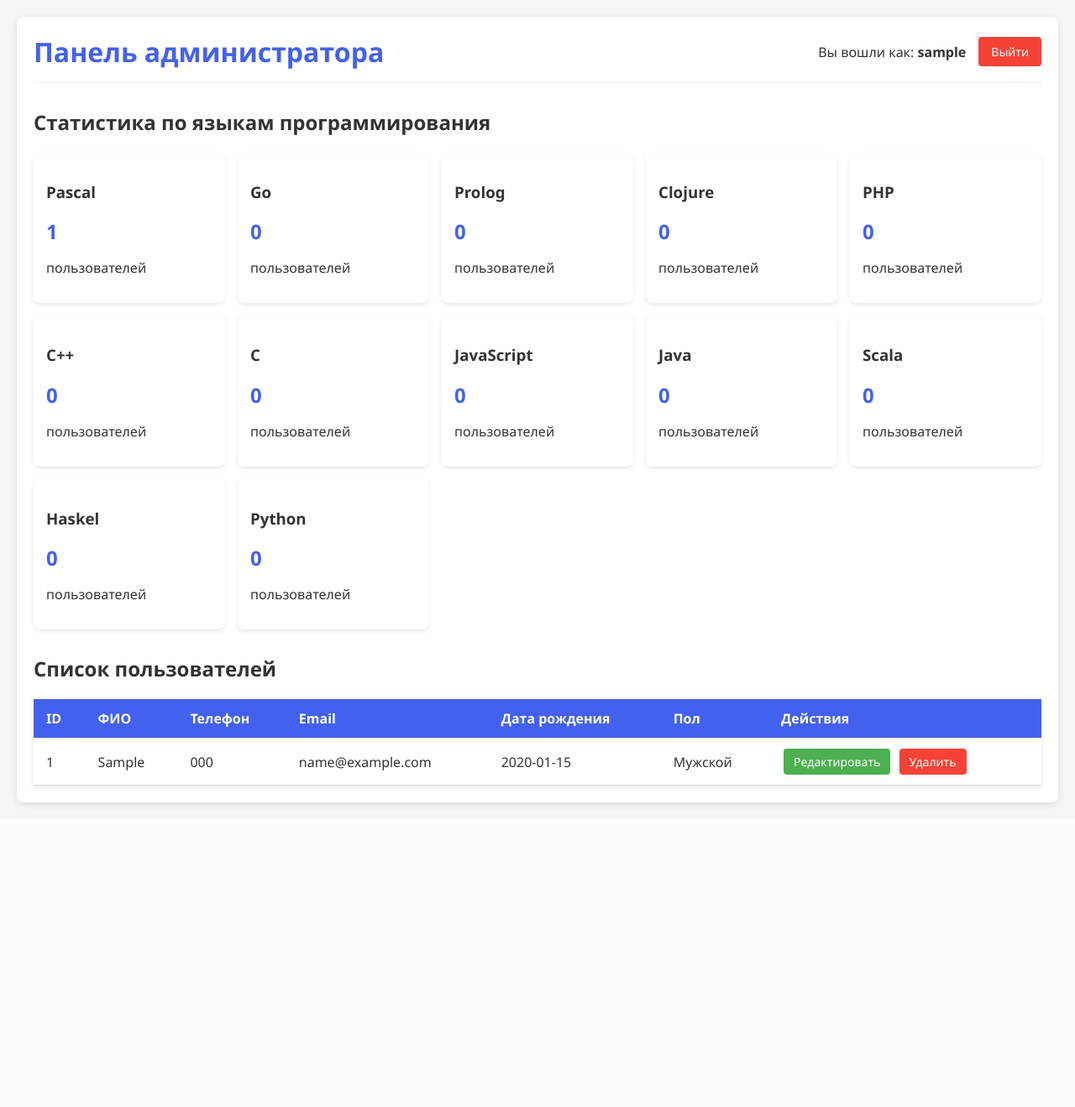
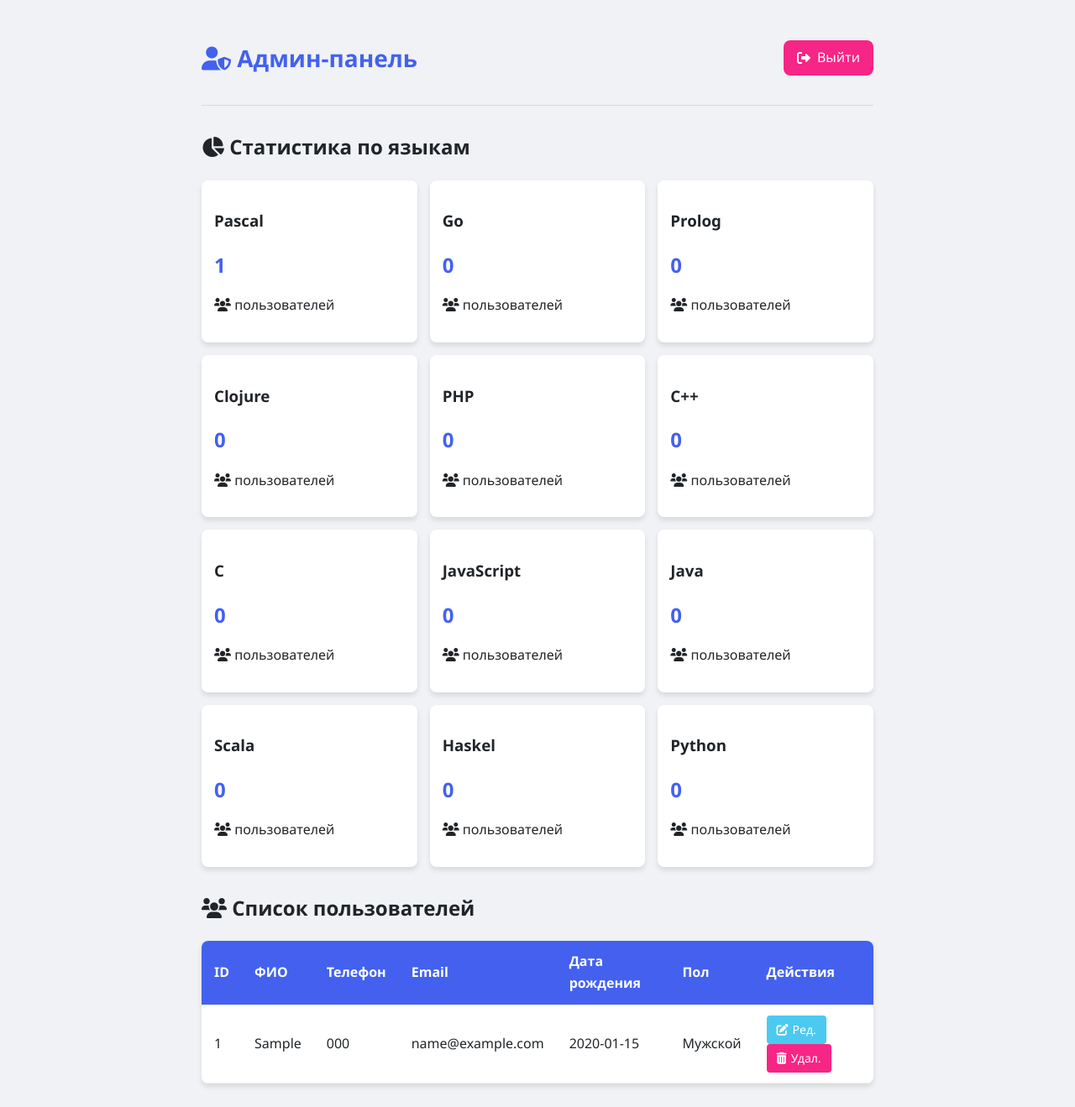
Before and after one commit to strayrampowtf/s0188277, a PHP site: page /backend/ex6/admin.php in a window 1280 px wide. Shown: the whole page at 84% size. Before the commit the page ends 961 px from the top, so only its background shows below. Run offline with PHP 8.4, Linux system fonts and the light colour scheme; the visitor is signed in with stand-in values (Sample User, id 1); data comes from the database, SQL or seed files in the repository; tables that the repository leaves empty hold one stand-in row (values such as "Sample post").

Commit message:
Update admin.php

```diff
--- a/backend/ex6/admin.php
+++ b/backend/ex6/admin.php
@@ -1,31 +1,24 @@
 <?php
 session_start();
 
-// Проверка авторизации
+// 1. Проверка авторизации
 if (!isset($_SESSION['admin_logged_in'])) {
     header('Location: admin_login.php');
     exit();
 }
 
-// Подключение к БД
+// 2. Подключение к БД
 $db = new PDO("mysql:host=localhost;dbname=u68775", 'u68775', '7631071', [
     PDO::ATTR_ERRMODE => PDO::ERRMODE_EXCEPTION
 ]);
 
-// Обработка удаления пользователя
+// 3. Обработка удаления
 if (isset($_GET['delete'])) {
     $id = (int)$_GET['delete'];
     try {
         $db->beginTransaction();
-
-        // Удаляем языки пользователя
-        $db->prepare("DELETE FROM application_languages WHERE application_id = ?")
-           ->execute([$id]);
-
-        // Удаляем основную запись
-        $db->prepare("DELETE FROM applications WHERE id = ?")
-           ->execute([$id]);
-
+        $db->prepare("DELETE FROM application_languages WHERE application_id = ?")->execute([$id]);
+        $db->prepare("DELETE FROM applications WHERE id = ?")->execute([$id]);
         $db->commit();
         header("Location: admin.php?deleted=1");
         exit();
@@ -35,10 +28,8 @@
     }
 }
 
-// Получение списка всех пользователей
+// 4. Получение данных
 $users = $db->query("SELECT * FROM applications ORDER BY id")->fetchAll();
-
-// Получение статистики по языкам
 $stats = $db->query("
     SELECT pl.name, COUNT(al.application_id) as user_count
     FROM programming_languages pl
@@ -54,150 +45,295 @@
     <meta charset="UTF-8">
     <meta name="viewport" content="width=device-width, initial-scale=1.0">
     <title>Админ-панель</title>
+    <link rel="stylesheet" href="https://cdnjs.cloudflare.com/ajax/libs/font-awesome/6.0.0/css/all.min.css">
     <style>
+        :root {
+            --primary: #4361ee;
+            --primary-dark: #3a56d4;
+            --danger: #f72585;
+            --success: #4cc9f0;
+            --light: #f8f9fa;
+            --dark: #212529;
+            --border-radius: 8px;
+            --shadow: 0 4px 6px rgba(0, 0, 0, 0.1);
+        }
+
         body {
             font-family: 'Segoe UI', Tahoma, Geneva, Verdana, sans-serif;
-            margin: 0;
+            background-color: #f0f2f5;
+            color: var(--dark);
+            line-height: 1.6;
             padding: 20px;
-            background-color: #f5f5f5;
-            color: #333;
         }
+
         .container {
-            max-width: 1200px;
+            max-width: 800px;
             margin: 0 auto;
-            background: white;
-            padding: 20px;
-            border-radius: 8px;
-            box-shadow: 0 2px 10px rgba(0,0,0,0.1);
         }
+
         header {
             display: flex;
             justify-content: space-between;
             align-items: center;
             margin-bottom: 30px;
             padding-bottom: 15px;
+            border-bottom: 1px solid rgba(0, 0, 0, 0.1);
+        }
+
+        h1 {
+            color: var(--primary);
+            font-size: 28px;
+        }
+
+        .logout-btn {
+            display: inline-flex;
+            align-items: center;
+            gap: 8px;
+            background-color: var(--danger);
+            color: white;
+            padding: 8px 16px;
+            border-radius: var(--border-radius);
+            text-decoration: none;
+            transition: all 0.3s;
+        }
+
+        .logout-btn:hover {
+            background-color: #d1146d;
+            transform: translateY(-2px);
+        }
+
+        .alert {
+            padding: 12px 16px;
+            border-radius: var(--border-radius);
+            margin-bottom: 20px;
+            display: flex;
+            align-items: center;
+            gap: 10px;
+        }
+
+        .alert.success {
+            background-color: rgba(76, 201, 240, 0.2);
+            border-left: 4px solid var(--success);
+            color: #0a6c83;
+        }
+
+        .alert.error {
+            background-color: rgba(247, 37, 133, 0.2);
+            border-left: 4px solid var(--danger);
+            color: #a11a56;
+        }
+
+        form {
+            background: white;
+            padding: 30px;
+            border-radius: var(--border-radius);
+            box-shadow: var(--shadow);
+        }
+
+        .form-group {
+            margin-bottom: 20px;
+        }
+
+        .form-group label {
+            display: block;
+            margin-bottom: 8px;
+            font-weight: 500;
+        }
+
+        .form-group input[type="text"],
+        .form-group input[type="tel"],
+        .form-group input[type="email"],
+        .form-group input[type="date"],
+        .form-group select,
+        .form-group textarea {
+            width: 100%;
+            padding: 12px 15px;
+            border: 1px solid #ddd;
+            border-radius: var(--border-radius);
+            font-size: 16px;
+            transition: all 0.3s;
+        }
+
+        .form-group input:focus,
+        .form-group select:focus,
+        .form-group textarea:focus {
+            border-color: var(--primary);
+            outline: none;
+            box-shadow: 0 0 0 3px rgba(67, 97, 238, 0.2);
+        }
+
+        .error-field {
+            border-color: var(--danger) !important;
+        }
+
+        .error {
+            color: var(--danger);
+            font-size: 14px;
+            margin-top: 5px;
+            display: flex;
+            align-items: center;
+            gap: 5px;
+        }
+
+        .radio-group {
+            display: flex;
+            align-items: center;
+            margin-bottom: 8px;
+        }
+
+        .radio-group input[type="radio"] {
+            margin-right: 10px;
+        }
+
+        .checkbox-group {
+            display: flex;
+            align-items: center;
+        }
+
+        .checkbox-group input[type="checkbox"] {
+            margin-right: 10px;
+        }
+
+        select[multiple] {
+            height: auto;
+            min-height: 120px;
+            padding: 8px !important;
+        }
+
+        textarea {
+            min-height: 120px;
+            resize: vertical;
+        }
+
+        .submit-btn {
+            background-color: var(--primary);
+            color: white;
+            border: none;
+            padding: 12px 24px;
+            font-size: 16px;
+            border-radius: var(--border-radius);
+            cursor: pointer;
+            transition: all 0.3s;
+            width: 100%;
+            margin-top: 10px;
+        }
+
+        .submit-btn:hover {
+            background-color: var(--primary-dark);
+            transform: translateY(-2px);
+        }
+
+        /* Стили для админ-таблицы */
+        .admin-table {
+            width: 100%;
+            border-collapse: collapse;
+            margin-top: 20px;
+            background: white;
+            box-shadow: var(--shadow);
+            border-radius: var(--border-radius);
+            overflow: hidden;
+        }
+
+        .admin-table th,
+        .admin-table td {
+            padding: 12px 15px;
+            text-align: left;
             border-bottom: 1px solid #eee;
         }
-        h1 {
-            color: #4361ee;
-            margin: 0;
+
+        .admin-table th {
+            background-color: var(--primary);
+            color: white;
         }
-        .admin-info {
-            display: flex;
+
+        .admin-table tr:hover {
+            background-color: #f5f5f5;
+        }
+
+        .action-btn {
+            display: inline-flex;
             align-items: center;
-            gap: 15px;
-        }
-        .logout-btn {
-            background-color: #f44336;
-            color: white;
-            padding: 8px 15px;
+            gap: 5px;
+            padding: 6px 12px;
             border-radius: 4px;
             text-decoration: none;
             font-size: 14px;
         }
-        .logout-btn:hover {
-            background-color: #d32f2f;
+
+        .edit-btn {
+            background-color: var(--success);
+            color: white;
         }
-        .alert {
-            padding: 15px;
-            margin-bottom: 20px;
-            border-radius: 4px;
+
+        .delete-btn {
+            background-color: var(--danger);
+            color: white;
         }
-        .alert-success {
-            background-color: #d4edda;
-            color: #155724;
-            border-left: 4px solid #28a745;
-        }
-        .stats-container {
+
+        .stats-grid {
             display: grid;
             grid-template-columns: repeat(auto-fill, minmax(200px, 1fr));
             gap: 15px;
             margin-bottom: 30px;
         }
+
         .stat-card {
             background: white;
             padding: 15px;
-            border-radius: 8px;
-            box-shadow: 0 2px 5px rgba(0,0,0,0.1);
+            border-radius: var(--border-radius);
+            box-shadow: var(--shadow);
         }
+
         .stat-value {
             font-size: 24px;
             font-weight: bold;
-            color: #4361ee;
-            margin: 10px 0;
+            color: var(--primary);
+            margin: 5px 0;
         }
-        table {
-            width: 100%;
-            border-collapse: collapse;
-            margin-top: 20px;
-            background: white;
-            box-shadow: 0 2px 5px rgba(0,0,0,0.1);
-        }
-        th, td {
-            padding: 12px 15px;
-            text-align: left;
-            border-bottom: 1px solid #ddd;
-        }
-        th {
-            background-color: #4361ee;
-            color: white;
-        }
-        tr:hover {
-            background-color: #f5f5f5;
-        }
-        .actions {
-            white-space: nowrap;
-        }
-        .btn {
-            display: inline-block;
-            padding: 6px 12px;
-            margin: 0 3px;
-            text-decoration: none;
-            border-radius: 4px;
-            font-size: 14px;
-        }
-        .btn-edit {
-            background-color: #4CAF50;
-            color: white;
-        }
-        .btn-delete {
-            background-color: #f44336;
-            color: white;
-        }
-        .btn:hover {
-            opacity: 0.9;
+
+        @media (max-width: 768px) {
+            .container {
+                padding: 15px;
+            }
+
+            form {
+                padding: 20px;
+            }
+
+            .stats-grid {
+                grid-template-columns: 1fr;
+            }
         }
     </style>
 </head>
 <body>
     <div class="container">
         <header>
-            <h1>Панель администратора</h1>
-            <div class="admin-info">
-                <span>Вы вошли как: <strong><?= htmlspecialchars($_SESSION['admin_username'] ?? 'Администратор') ?></strong></span>
-                <a href="logout.php" class="logout-btn">Выйти</a>
-            </div>
+            <h1><i class="fas fa-user-shield"></i> Админ-панель</h1>
+            <a href="logout.php" class="logout-btn">
+                <i class="fas fa-sign-out-alt"></i> Выйти
+            </a>
         </header>
 
         <?php if (isset($_GET['deleted'])): ?>
-            <div class="alert alert-success">
-                Пользователь успешно удален!
+            <div class="alert success">
+                <i class="fas fa-check-circle"></i> Пользователь успешно удален!
             </div>
         <?php endif; ?>
 
-        <h2>Статистика по языкам программирования</h2>
-        <div class="stats-container">
+        <h2><i class="fas fa-chart-pie"></i> Статистика по языкам</h2>
+        <div class="stats-grid">
             <?php foreach ($stats as $stat): ?>
                 <div class="stat-card">
                     <h3><?= htmlspecialchars($stat['name']) ?></h3>
                     <div class="stat-value"><?= $stat['user_count'] ?></div>
-                    <p>пользователей</p>
+                    <p><i class="fas fa-users"></i> пользователей</p>
                 </div>
             <?php endforeach; ?>
         </div>
 
-        <h2>Список пользователей</h2>
-        <table>
+        <h2><i class="fas fa-users"></i> Список пользователей</h2>
+        <table class="admin-table">
             <thead>
                 <tr>
                     <th>ID</th>
@@ -218,9 +354,13 @@
                         <td><?= htmlspecialchars($user['email']) ?></td>
                         <td><?= $user['birthdate'] ?></td>
                         <td><?= $user['gender'] == 'male' ? 'Мужской' : 'Женский' ?></td>
-                        <td class="actions">
-                            <a href="edit_user.php?id=<?= $user['id'] ?>" class="btn btn-edit">Редактировать</a>
-                            <a href="admin.php?delete=<?= $user['id'] ?>" class="btn btn-delete" onclick="return confirm('Вы уверены, что хотите удалить этого пользователя?')">Удалить</a>
+                        <td>
+                            <a href="edit_user.php?id=<?= $user['id'] ?>" class="action-btn edit-btn">
+                                <i class="fas fa-edit"></i> Ред.
+                            </a>
+                            <a href="admin.php?delete=<?= $user['id'] ?>" class="action-btn delete-btn" onclick="return confirm('Удалить этого пользователя?')">
+                                <i class="fas fa-trash-alt"></i> Удал.
+                            </a>
                         </td>
                     </tr>
                 <?php endforeach; ?>
```
